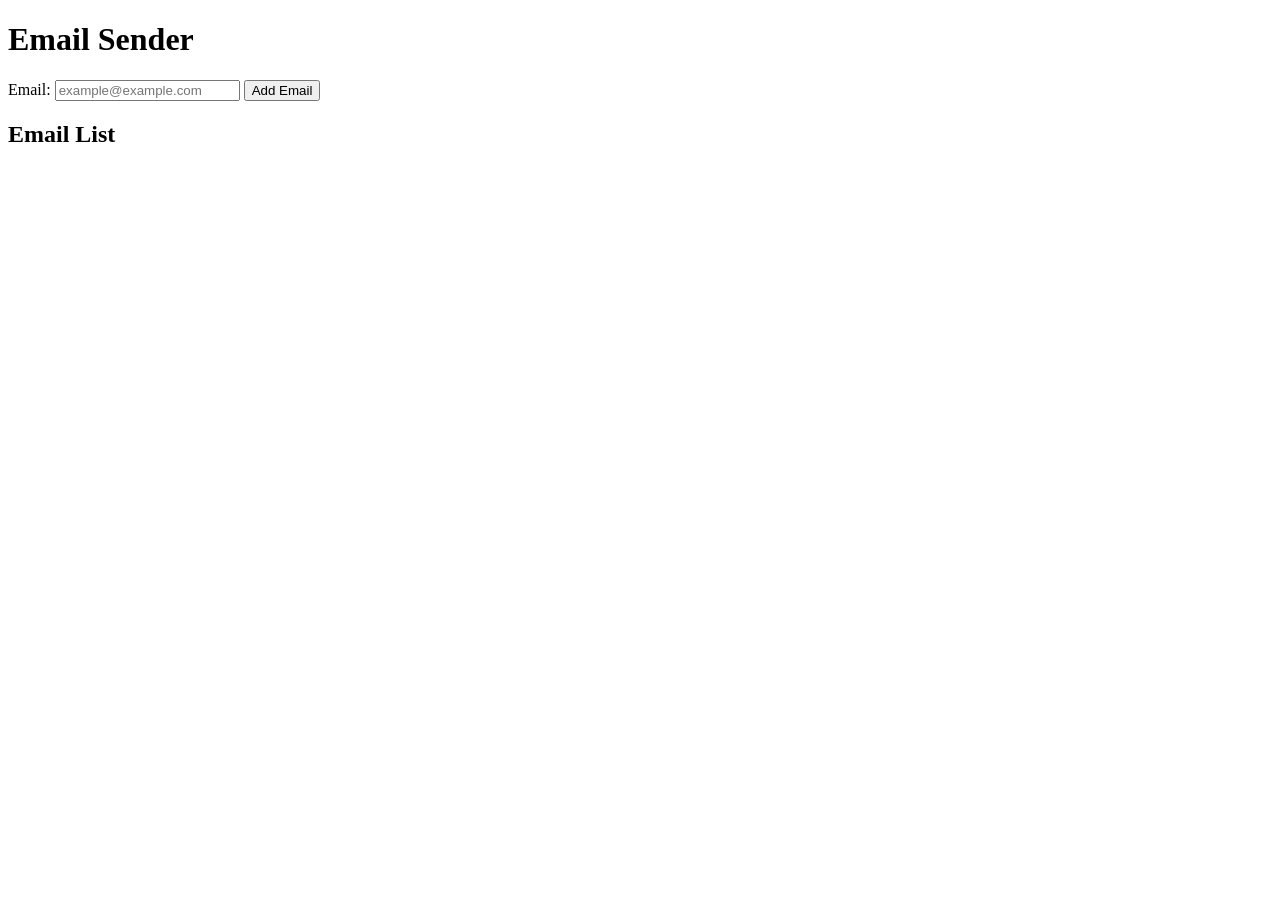
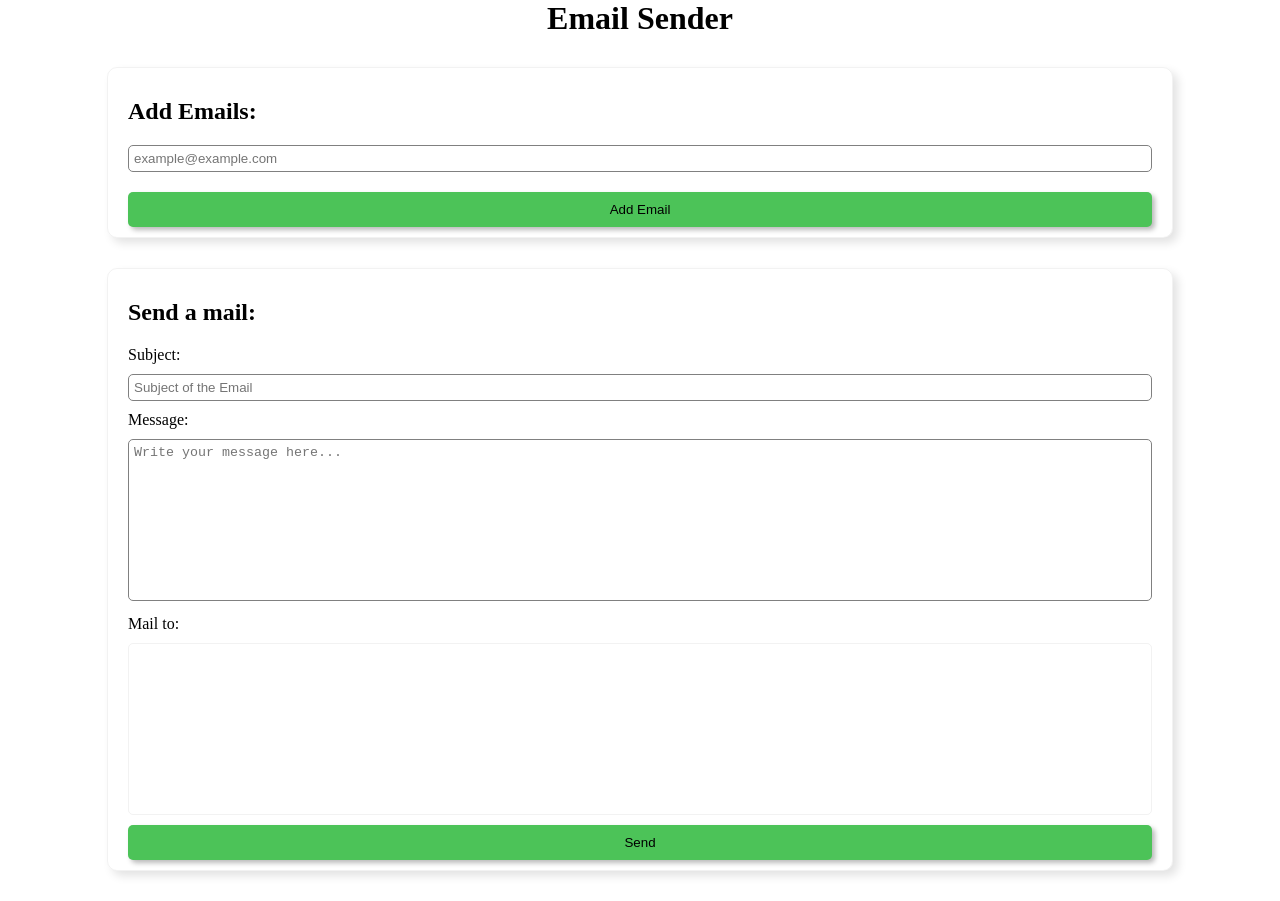
Before and after one commit to Z0mbbit/Django-EmailSender, a Django app: page / in a window 1280 px wide. Before the commit the page ends 800 px from the top, so only its background shows below. Run offline with Django 5.2, Linux system fonts and the light colour scheme; data that the repository does not hold is empty; some libraries are stand-ins or nearby versions.

Commit message:
added mailsending functionality, added css

```diff
--- a/emailsender/views.py
+++ b/emailsender/views.py
@@ -2,10 +2,13 @@ from django.shortcuts import render, redirect
 from .models import Email
 from psycopg2 import errors
 from django.db.utils import IntegrityError
+from django.core.mail import BadHeaderError, send_mass_mail
+from main.settings import EMAIL_HOST_USER
 
-# Create your views here.
+
 
 def add_email(request):
+    # Function to add an email address and return a list of all email objects
 
     email = request.POST.get('email-adress')
 
@@ -15,6 +18,23 @@ def add_email(request):
         except (errors.UniqueViolation, IntegrityError):
             return redirect('add-email')
 
+    subject = request.POST.get("subject")
+    message = request.POST.get("message")
+    to_email_list = request.POST.getlist("receiver_input")
+
+    datatuple = ()
+
+    if subject and message and to_email_list:
+        try:
+            for mail in to_email_list:
+                data = (subject, message, EMAIL_HOST_USER, [mail])
+                datatuple += (data,)
+            #print(datatuple)
+            send_mass_mail(datatuple)
+        except BadHeaderError:
+            return redirect('add-email')
+
+
     emaillist = Email.objects.all()
 
     context = {
@@ -22,3 +42,34 @@ def add_email(request):
     }
 
     return render(request, 'email.html', context)
+
+# def send_mail(request):
+#     # Function to send mails
+
+#     from_email = request.POST.get("email")
+#     subject = request.POST.get("subject")
+#     message = request.POST.get("message")
+#     to_email_list = request.POST.get("receiver_input")
+
+#     print('Hallo')
+#     print(from_email)
+#     print(subject)
+#     print(message)
+#     print(to_email_list)
+
+
+#     if subject and message and from_email and to_email_list:
+#         try:
+#             datatuple = ()
+
+#             for mail in to_email_list:
+#                 datatuple += (subject, message, from_email, mail)
+
+#             print(datatuple)
+#             send_mass_mail(datatuple)
+#         except BadHeaderError:
+#             return redirect('add-email')
+#         return redirect('add-email')
+#     else:
+#         print('leeres doc')
+#         return redirect('add-email')
--- a/static/style.css
+++ b/static/style.css
@@ -0,0 +1,74 @@
+*{
+    margin: 0;
+    padding: 0;
+    border: None;
+    text-decoration: None;
+}
+
+.flex{
+    display: flex;
+    gap: 5px;
+}
+
+h1{
+    margin-bottom: 30px;
+    text-align: center;
+}
+h2{
+    margin: 20px 0;
+}
+
+section{
+    width: 80vw;
+    margin: auto;
+    border: 1px solid rgba(128, 128, 128, 0.101);
+    padding: 10px 20px;
+    border-radius: 10px;
+    box-shadow: 5px 5px 10px #0000001d;
+    margin-bottom: 30px;
+}
+
+input, textarea{
+    box-sizing: border-box;
+    border: 0.5px solid grey;
+    border-radius: 5px;
+    padding: 5px;
+    width: 100%;
+    margin-bottom: 10px;
+    resize: none;
+}
+label{
+    display: block;
+    margin-bottom: 10px;
+}
+button{
+    width: 100%;
+    padding: 10px;
+    margin-top: 10px;
+    border-radius: 5px;
+    background-color: rgb(76, 195, 88);
+    box-shadow: 3px 3px 5px #00000046;
+}
+.receiver-list{
+    border: 1px solid rgba(128, 128, 128, 0.101);
+    border-radius: 5px;
+    padding: 5px 5px;
+    height: 20vh;
+    overflow-y: scroll;
+}
+.receiver-list div{
+    background-color: rgba(128, 128, 128, 0.052);
+    padding: 5px 10px;
+    margin-bottom: 15px;
+    border-radius: 5px;
+    align-items: center;
+    justify-content: baseline;
+    box-shadow: 3px 3px 5px #00000027;
+}
+.receiver-list label{
+    margin: 0;
+}
+.checkbox{
+    width: auto;
+    margin: 0;
+}
--- a/templates/base.html
+++ b/templates/base.html
@@ -4,7 +4,7 @@
 <head>
     <meta charset="UTF-8">
     <meta name="viewport" content="width=device-width, initial-scale=1.0">
-    <link rel="stylesheet" href="style.css">
+    <link rel="stylesheet" href="../static/style.css">
     <title>Email Sender</title>
 </head>
 <body>
--- a/templates/email.html
+++ b/templates/email.html
@@ -1,19 +1,46 @@
 {% extends 'base.html' %}
 
 {% block content %}
+<main>
     <h1>Email Sender</h1>
-
+    <section>
+        <h2>Add Emails:</h2>
         <form method="post" enctype="multipart/form-data">
             {% csrf_token %}
-    <label for="email-adress">Email:</label>
             <input name="email-adress" type="email" placeholder="example@example.com">
             <button type="submit">Add Email</button>
         </form>
+    </section>
 
-<h2>Email List</h2>
+<!-- <h2>Email List</h2>
 <ul>
     {% for email in email_list %}
     <li>{{ email }}</li>
     {% endfor %}
-</ul>
+</ul> -->
+
+    <section>
+        <h2>Send a mail:</h2>
+        <form method="post" enctype="multipart/form-data">
+            {% csrf_token %}
+            <label for="subject">Subject:</label>
+            <input name="subject" type="text" placeholder="Subject of the Email">
+            <label for="message">Message:</label>
+            <textarea name="message" cols="30" rows="10" placeholder="Write your message here..."></textarea>
+            <label for="receiver">Mail to:</label>
+            <div class="receiver-list">
+                {% for email in email_list %}
+                <div class="flex">
+                    <input class="checkbox" type="checkbox" value="{{ email }}" name="receiver_input">
+                    <label for="checkbox">{{ email }}</label>
+                </div>
+                {% endfor %}
+            </div>
+            <button type="submit">Send</button>
+        </form>
+    </section>
+
+</main>
+
+
 {% endblock content %}
```
Also changed, not shown: main/settings.py (+7 -0 lines). Lines whose indentation alone changed are shown as unchanged.
